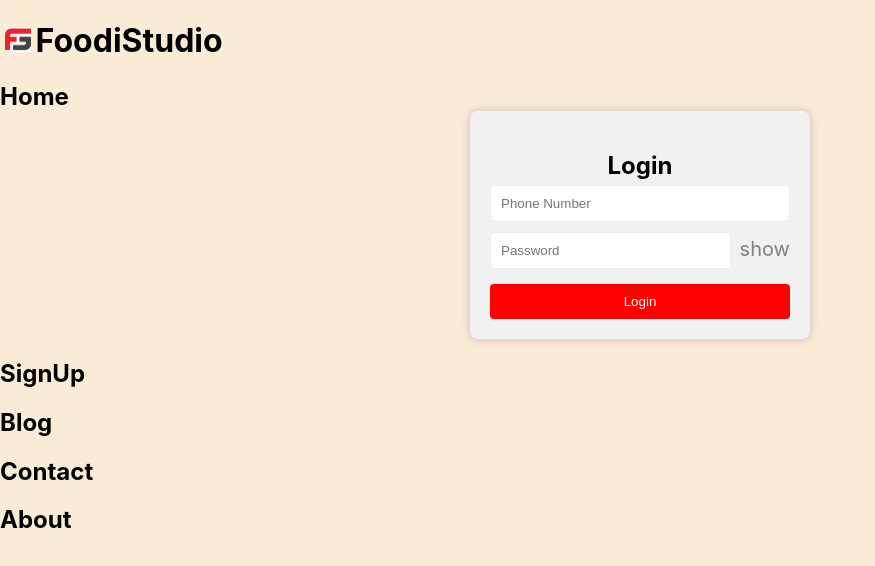
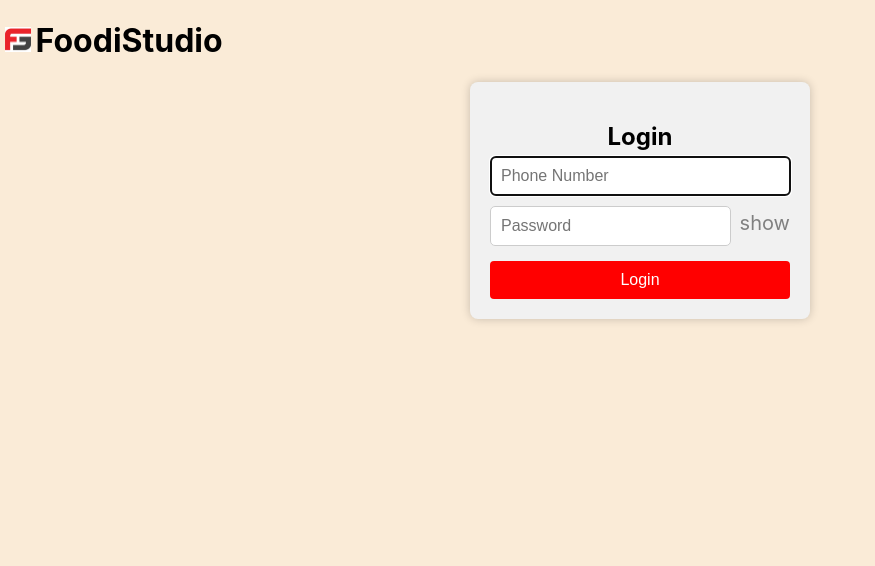
Before and after one commit to kunal23kmr/FoodieStudio, a React (Create React App) app: page / in a window 1280 px wide. Shown: the top 566 px of the page, without its empty margins (0-875 px from the left). Built offline with nearby package versions, Linux system fonts and the light colour scheme.

Commit message:
Login 1.5

```diff
--- a/src/App.js
+++ b/src/App.js
@@ -13,12 +13,12 @@ function App() {
       <h1>
       <img className='logo' src='logo.jpg' alt='Logo image'/>
         FoodiStudio</h1>
-      <Home />
+      {/* <Home /> */}
       <Login />
-      <Signup />
+      {/* <Signup />
       <Blog />
       <Contact />
-      <About />
+      <About /> */}
     </>
   );
 }
--- a/src/components/Login.css
+++ b/src/components/Login.css
@@ -8,6 +8,9 @@
     padding: 20px;
     border-radius: 8px;
     box-shadow: 0px 0px 10px rgba(0, 0, 0, 0.2);
+}
+.phone{
+    max-width: 93%;
 }
 
 h2 {
--- a/src/components/Login.jsx
+++ b/src/components/Login.jsx
@@ -13,8 +13,8 @@ function Login() {
         <div className="login-container">
             <h2>Login</h2>
             <form className="login-form">
-                <input type="number" placeholder="Phone Number" inputMode="numeric" />
-                <div className="password-container">
+                <input className='phone' type="number" placeholder="Phone Number" inputMode="numeric" required autoFocus />
+                <div className="password-container" required>
                     <input
                         className='password'
                         type={showPassword ? "text" : "password"}
--- /dev/null
+++ b/src/components/Signup.css
@@ -0,0 +1,54 @@
+.signup {
+    display: flex;
+    flex-direction: column;
+    align-items: center;
+    background-color: rgb(241, 241, 241);
+    width: 400px;
+    margin: 0 auto;
+    padding: 20px;
+    border-radius: 8px;
+    box-shadow: 0px 0px 10px rgba(0, 0, 0, 0.2);
+}
+
+.signup h1 {
+    font-size: 24px;
+    margin-bottom: 20px;
+    color: #333;
+}
+
+.form-group {
+    margin-bottom: 20px;
+    text-align: left;
+}
+
+label {
+    display: block;
+    font-weight: bold;
+    margin-bottom: 5px;
+    color: #333;
+}
+
+input {
+    width: 100%;
+    padding: 10px;
+    font-size: 16px;
+    border: 1px solid #ccc;
+    border-radius: 5px;
+}
+
+button {
+    width: 100%;
+    padding: 10px;
+    font-size: 16px;
+    background-color: #ff0000;
+    /* Red color */
+    color: #fff;
+    border: none;
+    border-radius: 5px;
+    cursor: pointer;
+}
+
+button:hover {
+    background-color: darkred;
+    /* Gray color */
+}
--- a/src/components/Signup.jsx
+++ b/src/components/Signup.jsx
@@ -1,8 +1,68 @@
-import React from "react";
+import React, { useState } from 'react';
+import './Signup.css'
+function Signup() {
+    const [formData, setFormData] = useState({
+        name: '',
+        email: '',
+        password: '',
+    });
 
-function Signup() {
-    return <>
-        <h2>SignUp</h2>
-    </>
+    const handleChange = (e) => {
+        const { name, value } = e.target;
+        setFormData({ ...formData, [name]: value });
+    };
+
+    const handleSubmit = (e) => {
+        e.preventDefault();
+
+        //sendig to server implementation
+        console.log('Submitted Data:', formData);
+    };
+
+    return (
+        <div className="signup">
+            <h1>Sign Up for Food Delivery</h1>
+            <form onSubmit={handleSubmit}>
+                <div className="form-group">
+                    <label htmlFor="name">Name</label>
+                    <input
+                        type="text"
+                        id="name"
+                        name="name"
+                        value={formData.name}
+                        onChange={handleChange}
+                        required
+                    />
+                </div>
+
+                <div className="form-group">
+                    <label htmlFor="email">Email</label>
+                    <input
+                        type="email"
+                        id="email"
+                        name="email"
+                        value={formData.email}
+                        onChange={handleChange}
+                        required
+                    />
+                </div>
+
+                <div className="form-group">
+                    <label htmlFor="password">Password</label>
+                    <input
+                        type="password"
+                        id="password"
+                        name="password"
+                        value={formData.password}
+                        onChange={handleChange}
+                        required
+                    />
+                </div>
+
+                <button type="submit">Sign Up</button>
+            </form>
+        </div>
+    );
 }
+
 export default Signup;
```
